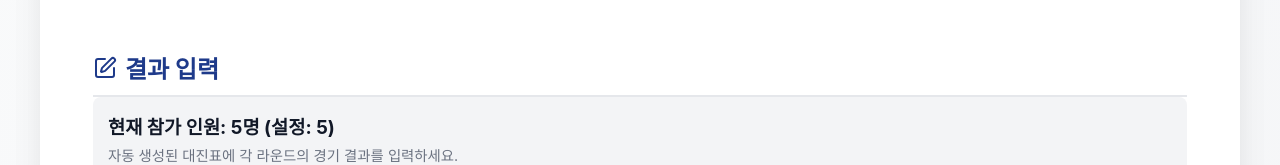
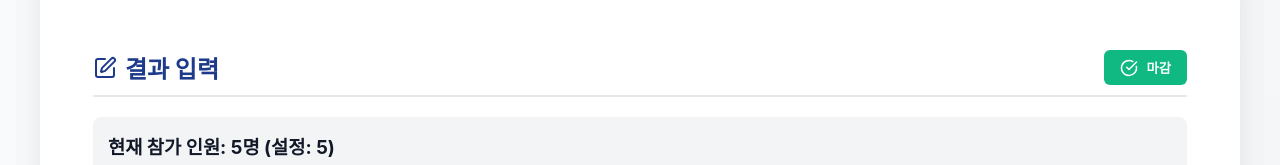
Before and after one commit to eDongju/hanultari-league, a React (Vite) app: page / in a window 1280 px wide. Both pictures are taken after a click on the button "결과입력". Shown: the part 188-353 px from the top of the page. Built offline with nearby package versions, Linux system fonts and the light colour scheme; no server answers; the database is empty.

Commit message:
Add finish matches button with missing score alert

```diff
--- a/src/components/MatchInput.tsx
+++ b/src/components/MatchInput.tsx
@@ -1,5 +1,5 @@
 import { useState } from 'react';
-import { ArrowUpDown, Edit } from 'lucide-react';
+import { ArrowUpDown, Edit, CheckCircle } from 'lucide-react';
 import combinations from '../data/combinations.json';
 
 const charToIndex = (c: string) => {
@@ -81,11 +81,45 @@ export default function MatchInput({ allMembers, participatingMembers, bracketOp
     });
   };
 
+  const handleFinishMatches = () => {
+    let missing = false;
+    currentCombinations.forEach((matchStr, matchIdx) => {
+      let matchSubIdx = 0;
+      for (let i = 0; i < matchStr.length; i += 4) {
+        const sub = matchStr.slice(i, i + 4);
+        if (sub.length === 4) {
+          const matchId = `${matchIdx}-${matchSubIdx}`;
+          const score = matchScores[matchId];
+          if (!score || score.t1 === '' || score.t2 === '') {
+            missing = true;
+          }
+          matchSubIdx++;
+        }
+      }
+    });
+
+    if (missing) {
+      alert('입력되지 않은 경기 결과가 있습니다. 모든 경기 결과를 확인해주세요!');
+    } else {
+      alert('모든 경기 결과가 정상적으로 입력되었습니다. 수고하셨습니다!');
+      if (forceSave) forceSave();
+    }
+  };
+
   return (
     <div className="content-card">
-      <h2 style={{ color: '#1E3A8A', borderBottom: '2px solid #E5E7EB', paddingBottom: '10px', display: 'flex', alignItems: 'center', gap: '8px' }}>
-        <Edit size={24} /> 결과 입력
-      </h2>
+      <div style={{ display: 'flex', justifyContent: 'space-between', alignItems: 'center', borderBottom: '2px solid #E5E7EB', paddingBottom: '10px', marginBottom: '20px' }}>
+        <h2 style={{ color: '#1E3A8A', margin: 0, display: 'flex', alignItems: 'center', gap: '8px' }}>
+          <Edit size={24} /> 결과 입력
+        </h2>
+        <button
+          onClick={handleFinishMatches}
+          style={{ background: '#10B981', color: 'white', border: 'none', padding: '8px 16px', borderRadius: '6px', cursor: 'pointer', display: 'flex', alignItems: 'center', gap: '8px', fontWeight: 'bold' }}
+        >
+          <CheckCircle size={18} />
+          마감
+        </button>
+      </div>
 
       <div style={{ marginBottom: '20px', background: '#F3F4F6', padding: '15px', borderRadius: '8px', display: 'flex', justifyContent: 'space-between', alignItems: 'center' }}>
         <div>
```
